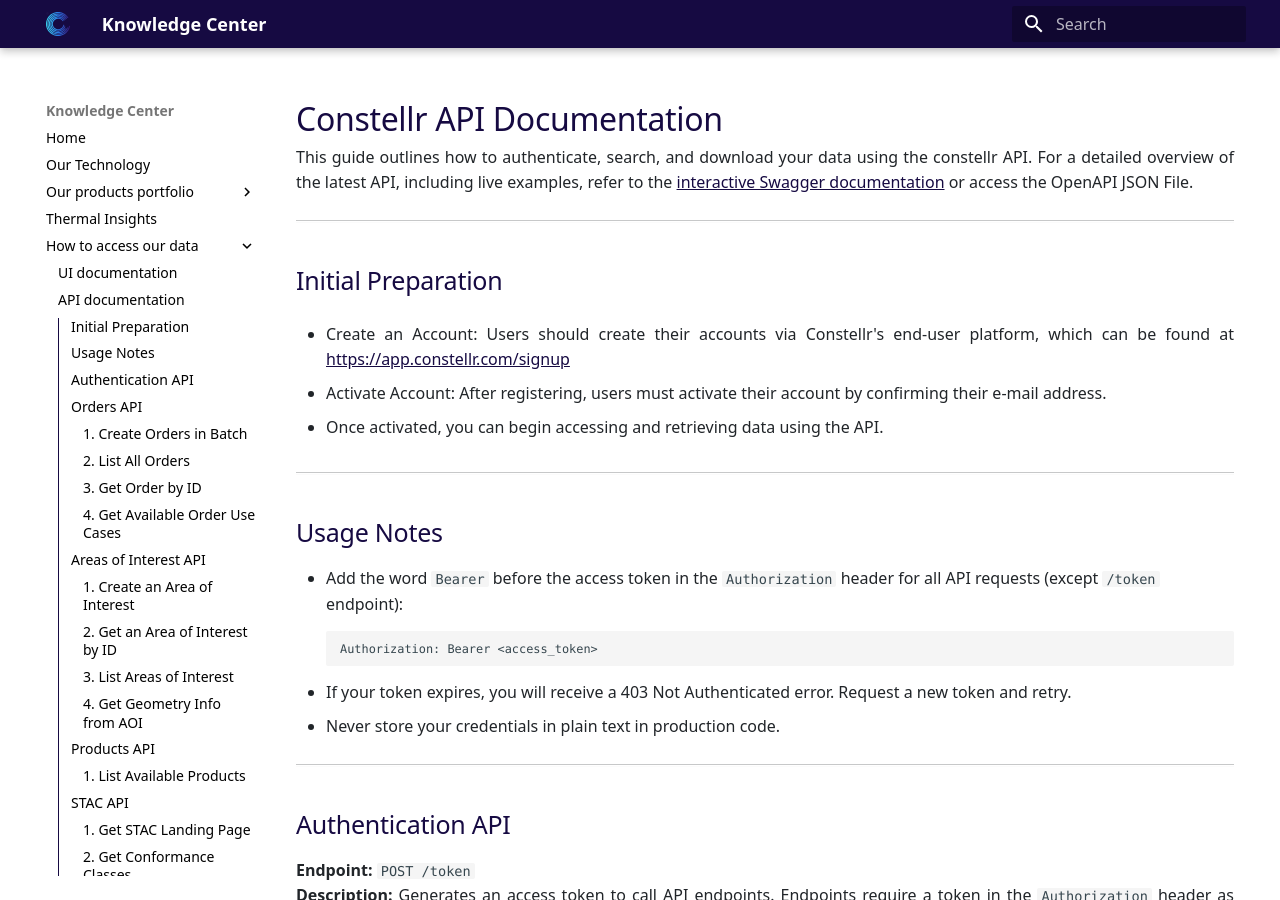
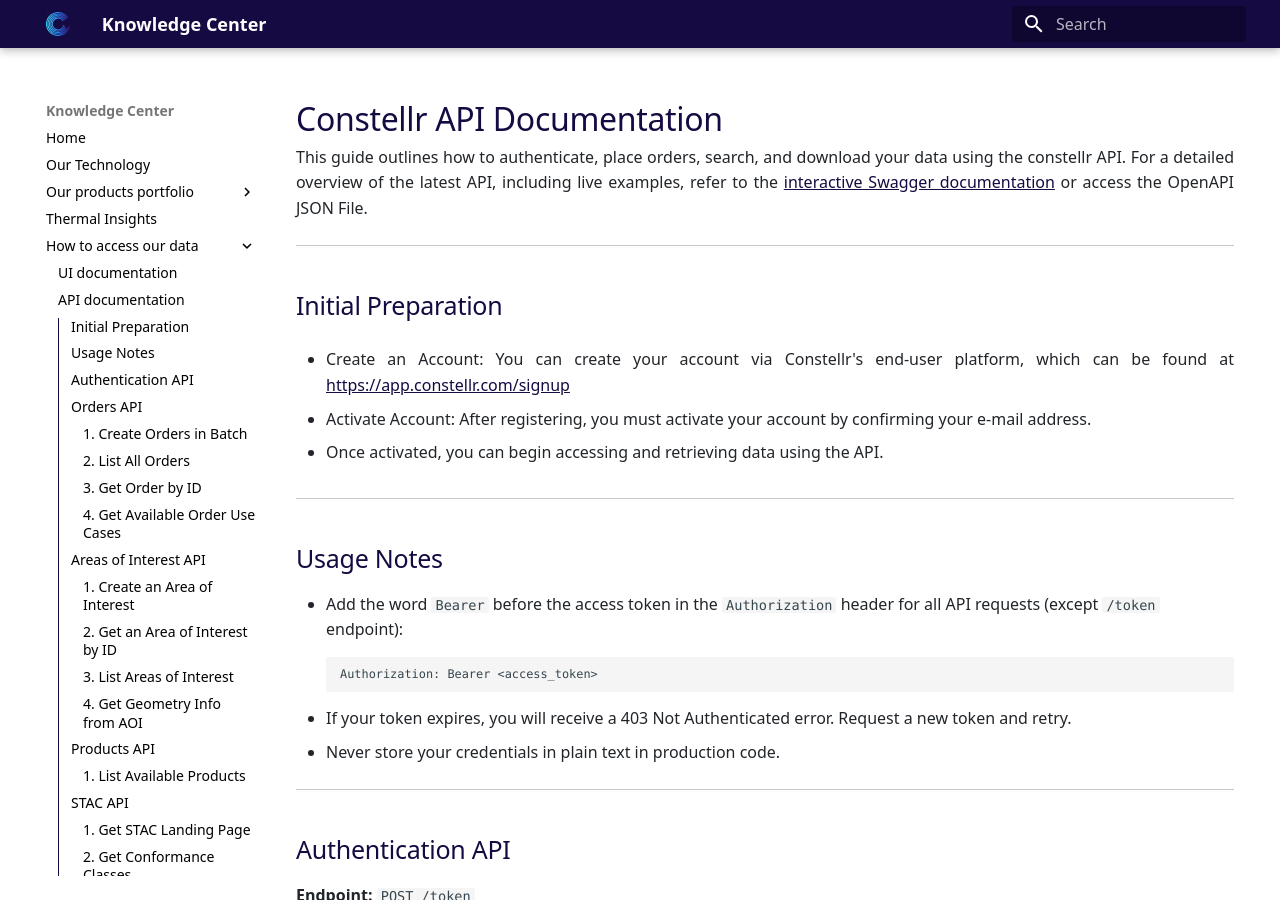
Before and after one commit to constellr/product-lst, an MkDocs documentation site: the page built from docs/API-documentation.md, in a window 1280 px wide and 900 px high. Built offline with MkDocs 1.6.1 and Material for MkDocs 9.7.7, drawn with Linux system fonts in a browser that asks for light colours; the version menu is left out; some of the changed text lies outside the part shown.

Commit message:
minor fixes

```diff
--- a/docs/API-documentation.md
+++ b/docs/API-documentation.md
@@ -1,14 +1,14 @@
 # **Constellr API Documentation**
 
-This guide outlines how to authenticate, search, and download your data using the constellr API. For a detailed overview of the latest API, including live examples, refer to the [interactive Swagger documentation](https://api.constellr.com/docs) or access the OpenAPI JSON File.
+This guide outlines how to authenticate, place orders, search, and download your data using the constellr API. For a detailed overview of the latest API, including live examples, refer to the [interactive Swagger documentation](https://api.constellr.com/docs) or access the OpenAPI JSON File.
 
 ---
 
 ## Initial Preparation
 
-- Create an Account: Users should create their accounts via Constellr's end-user platform, which can be found at [https://app.constellr.com/signup](https://app.constellr.com/signup)
+- Create an Account: You can create your account via Constellr's end-user platform, which can be found at [https://app.constellr.com/signup](https://app.constellr.com/signup)
 
-- Activate Account: After registering, users must activate their account by confirming their e-mail address.
+- Activate Account: After registering, you must activate your account by confirming your e-mail address.
 
 - Once activated, you can begin accessing and retrieving data using the API.
 
```
Also changed, not shown: other parts of docs/API-documentation.md (+2 -2 lines).
